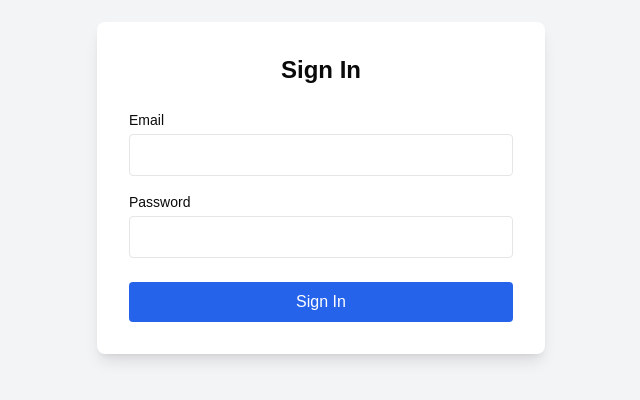
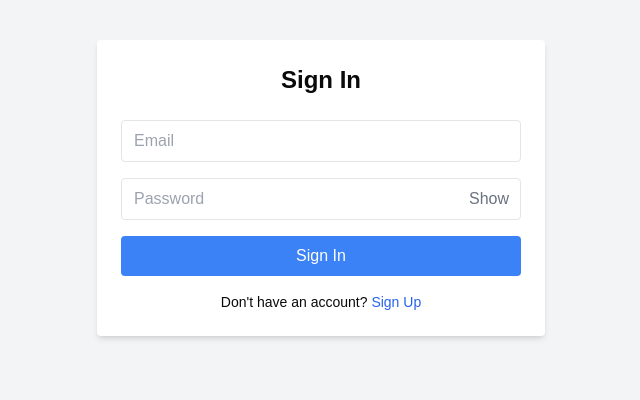
Before and after one commit to ankitku3101/TalentBridge, a Next.js app: page /auth/signin in a window 1280 px wide. Shown: the part 212-612 px from the top of the page, without its empty margins (319-959 px from the left). Built offline with nearby package versions, Linux system fonts and the light colour scheme.

Commit message:
Added Already have an account? Sign In link at the bottom of the form

```diff
--- a/app/auth/signin/page.tsx
+++ b/app/auth/signin/page.tsx
@@ -1,87 +1,108 @@
-"use client";
+'use client';
 
-import { signIn, getSession } from "next-auth/react";
-import { useState } from "react";
-import { useRouter } from "next/navigation";
+import { useState } from 'react';
+import { useRouter } from 'next/navigation';
+import { toast } from 'react-hot-toast';
 
-export default function SignIn() {
-  const [email, setEmail] = useState("");
-  const [password, setPassword] = useState("");
-  const [error, setError] = useState("");
+const SigninPage = () => {
+  const [formData, setFormData] = useState({
+    email: '',
+    password: '',
+  });
+  const [isSubmitting, setIsSubmitting] = useState(false);
+  const [showPassword, setShowPassword] = useState(false);
   const router = useRouter();
 
-  const handleSubmit = async (e: React.FormEvent) => {
+  const handleChange = (e: React.ChangeEvent<HTMLInputElement>) => {
+    setFormData({ ...formData, [e.target.name]: e.target.value });
+  };
+
+  const handleSubmit = async (e: React.FormEvent<HTMLFormElement>) => {
     e.preventDefault();
-    const result = await signIn("credentials", {
-      username: email,
-      password,
-      redirect: false,
-    });
+    setIsSubmitting(true);
 
-    if (result?.error) {
-      setError("Invalid email or password");
-    } else {
-      setError("");
-      const session = await getSession();
-      console.log("Session after sign-in...:", session);
+    try {
+      const response = await fetch('/api/auth/signin', {
+        method: 'POST',
+        headers: { 'Content-Type': 'application/json' },
+        body: JSON.stringify(formData),
+      });
 
-      const id = session?.user?.id
-      console.log("ID: ",id);
+      if (!response.ok) {
+        const errorData = await response.json().catch(() => null);
+        const errorMessage = errorData?.error || 'Invalid credentials';
+        throw new Error(errorMessage);
+      }
 
-      const role = session?.user?.role;
-      console.log(role);
-
-      if (role === "student") {
-        router.push("/student/dashboard");
-      } else if (role === "employer") {
-        router.push("/employee/dashboard");
-      } else {
-        router.push("/");
-      }
+      const data = await response.json();
+      toast.success(data.message || 'Signin successful!');
+      router.push('/dashboard'); // Redirect to dashboard after successful signin
+    } catch (error: any) {
+      console.error('Signin error:', error.message);
+      toast.error(error.message || 'Something went wrong. Please try again.');
+    } finally {
+      setIsSubmitting(false);
     }
   };
 
   return (
-    <div className="flex min-h-screen items-center justify-center bg-gray-100">
+    <div className="min-h-screen flex items-center justify-center bg-gray-100">
       <form
         onSubmit={handleSubmit}
-        className="w-full max-w-md bg-white p-8 rounded-lg shadow-lg"
+        className="bg-white p-6 rounded shadow-md w-full max-w-md"
       >
-        <h1 className="text-2xl font-semibold text-center mb-6">Sign In</h1>
-        {error && <p className="text-red-500 text-center mb-4">{error}</p>}
-        <div className="mb-4">
-          <label className="block text-sm font-medium mb-1" htmlFor="email">
-            Email
-          </label>
+        <h2 className="text-2xl font-bold mb-6 text-center">Sign In</h2>
+        <div className="space-y-4">
           <input
-            id="email"
             type="email"
-            value={email}
-            onChange={(e) => setEmail(e.target.value)}
+            name="email"
+            placeholder="Email"
+            value={formData.email}
+            onChange={handleChange}
+            required
             className="w-full px-3 py-2 border rounded"
-            required
           />
-        </div>
-        <div className="mb-6">
-          <label className="block text-sm font-medium mb-1" htmlFor="password">
-            Password
-          </label>
-          <input
-            id="password"
-            type="password"
-            value={password}
-            onChange={(e) => setPassword(e.target.value)}
-            className="w-full px-3 py-2 border rounded"
-            required
-          />
+          <div className="relative">
+            <input
+              type={showPassword ? 'text' : 'password'}
+              name="password"
+              placeholder="Password"
+              value={formData.password}
+              onChange={handleChange}
+              required
+              className="w-full px-3 py-2 border rounded"
+            />
+            <button
+              type="button"
+              onClick={() => setShowPassword(!showPassword)}
+              className="absolute right-3 top-2/4 transform -translate-y-2/4 text-gray-500 hover:text-gray-700 focus:outline-none"
+            >
+              {showPassword ? 'Hide' : 'Show'}
+            </button>
+          </div>
         </div>
         <button
           type="submit"
-          className="w-full py-2 px-4 bg-blue-600 text-white rounded hover:bg-blue-700"
+          disabled={isSubmitting}
+          className="w-full bg-blue-500 text-white py-2 mt-4 rounded hover:bg-blue-600"
         >
-          Sign In
+          {isSubmitting ? 'Signing In...' : 'Sign In'}
         </button>
+        <div className="text-center mt-4">
+          <p className="text-sm">
+            Don't have an account?{' '}
+            <button
+              type="button"
+              onClick={() => router.push('/auth/signup')}
+              className="text-blue-600 hover:underline"
+            >
+              Sign Up
+            </button>
+          </p>
+        </div>
       </form>
     </div>
   );
-}
+};
+
+export default SigninPage;
--- a/app/auth/signup/page.tsx
+++ b/app/auth/signup/page.tsx
@@ -63,10 +63,7 @@ const SignupPage = () => {
         skills: formData.skills ? formData.skills.split(',') : [],
         hiringFor: formData.hiringFor ? formData.hiringFor.split(',') : [],
         phone: userType === 'Employer' ? formData.contactNumber : formData.phone,
-    };
-
-      console.log(payload);
-
+      };
 
       const response = await fetch(endpoint, {
         method: 'POST',
@@ -92,18 +89,18 @@ const SignupPage = () => {
   };
 
   return (
-    <div className="min-h-screen flex items-center justify-center bg-gray-100">
+    <div className="min-h-screen flex items-center justify-center bg-gray-100 py-12">
       <form
         onSubmit={handleSubmit}
-        className="bg-white p-6 rounded shadow-md w-full max-w-md"
+        className="bg-white p-8 rounded-xl shadow-lg w-full max-w-md -mt-12"  // Added negative margin-top to move the card upwards
       >
-        <h2 className="text-2xl font-bold mb-6">Sign Up</h2>
+        <h2 className="text-3xl font-semibold mb-6 text-center">Sign Up</h2>
         <div className="mb-4">
           <label className="block text-gray-700 mb-2">User Type</label>
           <select
             value={userType}
             onChange={handleUserTypeChange}
-            className="w-full px-3 py-2 border rounded"
+            className="w-full px-4 py-2 border rounded-lg"
           >
             <option value="Student">Student</option>
             <option value="Employer">Employer</option>
@@ -117,7 +114,7 @@ const SignupPage = () => {
             value={formData.name}
             onChange={handleChange}
             required
-            className="w-full px-3 py-2 border rounded"
+            className="w-full px-4 py-2 border rounded-lg"
           />
           <input
             type="email"
@@ -126,7 +123,7 @@ const SignupPage = () => {
             value={formData.email}
             onChange={handleChange}
             required
-            className="w-full px-3 py-2 border rounded"
+            className="w-full px-4 py-2 border rounded-lg"
           />
 
           {userType === 'Student' && (
@@ -138,7 +135,7 @@ const SignupPage = () => {
                 value={formData.age}
                 onChange={handleChange}
                 required
-                className="w-full px-3 py-2 border rounded"
+                className="w-full px-4 py-2 border rounded-lg"
               />
               <input
                 type="text"
@@ -147,7 +144,7 @@ const SignupPage = () => {
                 value={formData.rollNumber}
                 onChange={handleChange}
                 required
-                className="w-full px-3 py-2 border rounded"
+                className="w-full px-4 py-2 border rounded-lg"
               />
               <input
                 type="text"
@@ -156,7 +153,7 @@ const SignupPage = () => {
                 value={formData.degree}
                 onChange={handleChange}
                 required
-                className="w-full px-3 py-2 border rounded"
+                className="w-full px-4 py-2 border rounded-lg"
               />
               <input
                 type="number"
@@ -165,7 +162,7 @@ const SignupPage = () => {
                 value={formData.graduationYear}
                 onChange={handleChange}
                 required
-                className="w-full px-3 py-2 border rounded"
+                className="w-full px-4 py-2 border rounded-lg"
               />
               <input
                 type="text"
@@ -174,7 +171,7 @@ const SignupPage = () => {
                 value={formData.phone}
                 onChange={handleChange}
                 required
-                className="w-full px-3 py-2 border rounded"
+                className="w-full px-4 py-2 border rounded-lg"
               />
               <input
                 type="text"
@@ -182,7 +179,7 @@ const SignupPage = () => {
                 placeholder="Skills (comma-separated)"
                 value={formData.skills}
                 onChange={handleChange}
-                className="w-full px-3 py-2 border rounded"
+                className="w-full px-4 py-2 border rounded-lg"
               />
             </>
           )}
@@ -196,7 +193,7 @@ const SignupPage = () => {
                 value={formData.company}
                 onChange={handleChange}
                 required
-                className="w-full px-3 py-2 border rounded"
+                className="w-full px-4 py-2 border rounded-lg"
               />
               <input
                 type="text"
@@ -204,7 +201,7 @@ const SignupPage = () => {
                 placeholder="Position"
                 value={formData.position}
                 onChange={handleChange}
-                className="w-full px-3 py-2 border rounded"
+                className="w-full px-4 py-2 border rounded-lg"
               />
               <input
                 type="text"
@@ -212,7 +209,7 @@ const SignupPage = () => {
                 placeholder="Hiring For (comma-separated)"
                 value={formData.hiringFor}
                 onChange={handleChange}
-                className="w-full px-3 py-2 border rounded"
+                className="w-full px-4 py-2 border rounded-lg"
               />
               <input
                 type="text"
@@ -220,7 +217,7 @@ const SignupPage = () => {
                 placeholder="Contact Number"
                 value={formData.contactNumber}
                 onChange={handleChange}
-                className="w-full px-3 py-2 border rounded"
+                className="w-full px-4 py-2 border rounded-lg"
               />
             </>
           )}
@@ -232,16 +229,28 @@ const SignupPage = () => {
             value={formData.password}
             onChange={handleChange}
             required
-            className="w-full px-3 py-2 border rounded"
+            className="w-full px-4 py-2 border rounded-lg"
           />
         </div>
         <button
           type="submit"
           disabled={isSubmitting}
-          className="w-full bg-blue-500 text-white py-2 mt-4 rounded hover:bg-blue-600"
+          className="w-full bg-blue-500 text-white py-2 mt-6 rounded-lg hover:bg-blue-600"
         >
           {isSubmitting ? 'Submitting...' : 'Sign Up'}
         </button>
+        <div className="text-center mt-6">
+          <p className="text-sm">
+            Already have an account?{' '}
+            <button
+              type="button"
+              onClick={() => router.push('/auth/signin')}
+              className="text-blue-600 hover:underline"
+            >
+              Sign In
+            </button>
+          </p>
+        </div>
       </form>
     </div>
   );
```
